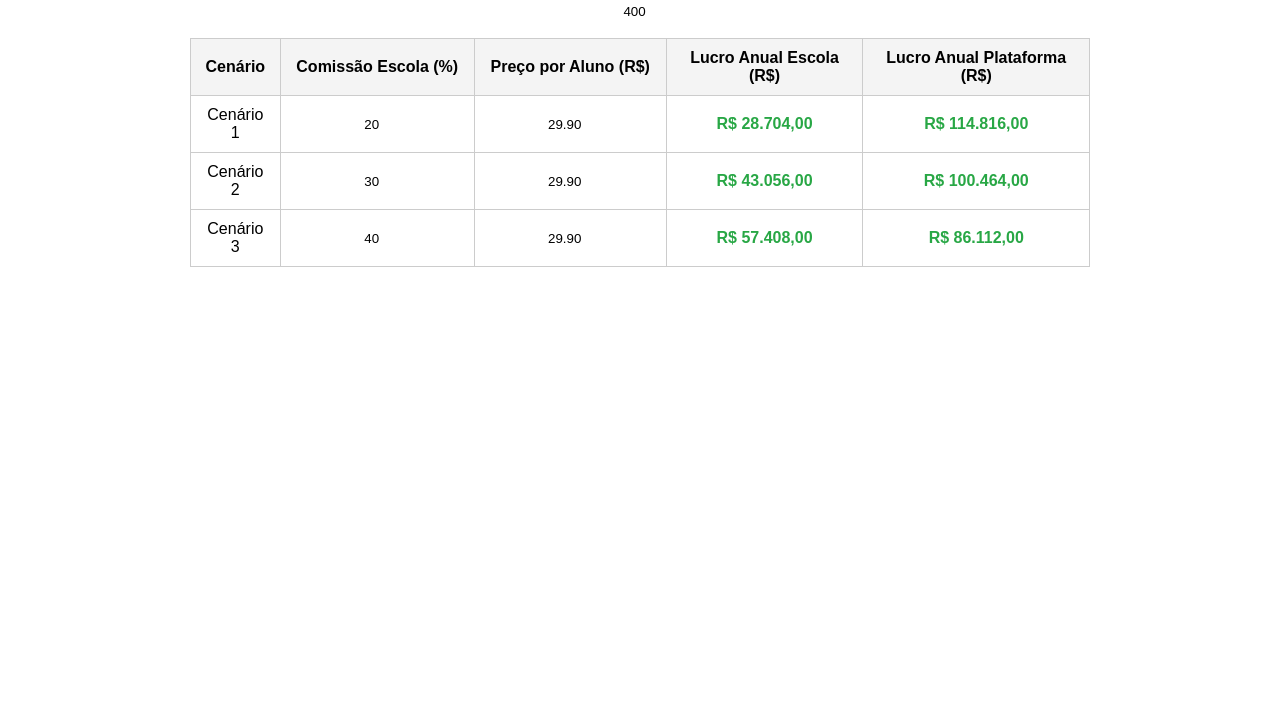
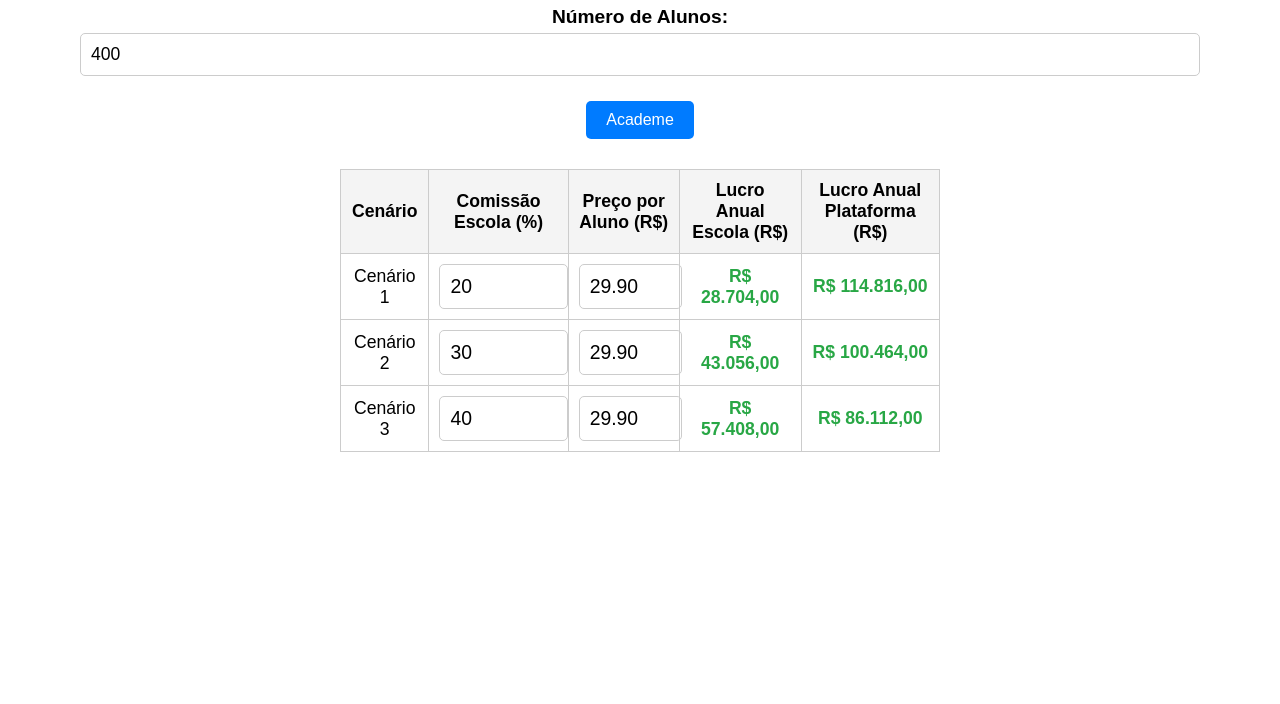
Before and after one commit to Academe33/Calculadora-Escolas, a plain HTML site: page index.html in a window 1280 px wide. Shown: the part 96-800 px from the top of the page. Drawn offline with Linux system fonts and the light colour scheme.

Commit message:
Update index.html

```diff
--- a/index.html
+++ b/index.html
@@ -8,33 +8,83 @@
     body {
       font-family: Arial, sans-serif;
       margin: 20px;
+      padding: 0;
+    }
+    .container {
+      display: flex;
+      flex-direction: column;
+      justify-content: center;
+      align-items: center;
+      max-width: 100%;
+      padding: 10px;
+    }
+    h1 {
+      text-align: center;
+      font-size: 1.8em;
+      margin-bottom: 20px;
+    }
+    .form-group {
+      margin-bottom: 15px;
+      width: 100%;
+    }
+    label {
+      display: block;
+      font-weight: bold;
+      margin-bottom: 5px;
+      font-size: 1.2em;
+      text-align: center;
+    }
+    input {
+      width: 90%;
+      padding: 10px;
+      font-size: 1.1em;
+      border-radius: 5px;
+      border: 1px solid #ccc;
+      margin: 0 auto;
+      display: block;
     }
     table {
       width: 100%;
+      max-width: 600px;
       border-collapse: collapse;
-      margin-bottom: 20px;
+      margin: 20px auto;
     }
     th, td {
       border: 1px solid #ccc;
       padding: 10px;
       text-align: center;
+      font-size: 1.1em;
     }
     th {
       background-color: #f4f4f4;
-    }
-    input {
-      width: 100%;
-      text-align: center;
-      border: none;
-      background: transparent;
     }
     .total {
       font-weight: bold;
       color: #28a745;
     }
-    .container {
-      max-width: 900px;
-      margin: 0 auto;
+    .toggle-btn {
+      margin: 10px;
+      padding: 10px 20px;
+      background-color: #007bff;
+      color: white;
+      border: none;
+      border-radius: 5px;
+      font-size: 1em;
+      cursor: pointer;
+    }
+    .toggle-btn:hover {
+      background-color: #0056b3;
+    }
+    @media (max-width: 768px) {
+      input {
+        width: 100%;
+      }
+      th, td {
+        font-size: 1em;
+      }
+      h1 {
+        font-size: 1.5em;
+      }
     }
   </style>
 </head>
@@ -44,8 +94,13 @@
   <h1>Calculadora de Comissionamento - Simulação de Cenários</h1>
 
   <!-- Número de alunos -->
-  <label for="numAlunos">Número de Alunos:</label>
-  <input type="number" id="numAlunos" value="400"><br><br>
+  <div class="form-group">
+    <label for="numAlunos">Número de Alunos:</label>
+    <input type="number" id="numAlunos" value="400">
+  </div>
+
+  <!-- Botão para esconder/mostrar coluna -->
+  <button class="toggle-btn" onclick="toggleColumn()">Academe</button>
 
   <table id="scenarioTable">
     <thead>
@@ -54,7 +109,7 @@
         <th>Comissão Escola (%)</th>
         <th>Preço por Aluno (R$)</th>
         <th>Lucro Anual Escola (R$)</th>
-        <th>Lucro Anual Plataforma (R$)</th>
+        <th class="lucroPlataformaHeader">Lucro Anual Plataforma (R$)</th>
       </tr>
     </thead>
     <tbody>
@@ -64,7 +119,7 @@
         <td><input type="number" id="comissaoEscola1" value="20"></td>
         <td><input type="number" id="precoAluno1" value="29.90"></td>
         <td class="total" id="lucroEscola1">R$ 0,00</td>
-        <td class="total" id="lucroPlataforma1">R$ 0,00</td>
+        <td class="total lucroPlataforma">R$ 0,00</td>
       </tr>
 
       <!-- Cenário 2 -->
@@ -73,7 +128,7 @@
         <td><input type="number" id="comissaoEscola2" value="30"></td>
         <td><input type="number" id="precoAluno2" value="29.90"></td>
         <td class="total" id="lucroEscola2">R$ 0,00</td>
-        <td class="total" id="lucroPlataforma2">R$ 0,00</td>
+        <td class="total lucroPlataforma">R$ 0,00</td>
       </tr>
 
       <!-- Cenário 3 -->
@@ -82,7 +137,7 @@
         <td><input type="number" id="comissaoEscola3" value="40"></td>
         <td><input type="number" id="precoAluno3" value="29.90"></td>
         <td class="total" id="lucroEscola3">R$ 0,00</td>
-        <td class="total" id="lucroPlataforma3">R$ 0,00</td>
+        <td class="total lucroPlataforma">R$ 0,00</td>
       </tr>
     </tbody>
   </table>
@@ -91,8 +146,6 @@
 <script>
   function calcularLucros() {
     const numAlunos = parseFloat(document.getElementById('numAlunos').value);
-
-    // Preço padrão por aluno
     const meses = 12;
 
     // Cenário 1
@@ -102,7 +155,7 @@
     let valorPlataforma1 = precoAluno1 - valorEscola1;
 
     document.getElementById('lucroEscola1').textContent = 'R$ ' + (valorEscola1 * numAlunos * meses).toLocaleString('pt-BR', {minimumFractionDigits: 2});
-    document.getElementById('lucroPlataforma1').textContent = 'R$ ' + (valorPlataforma1 * numAlunos * meses).toLocaleString('pt-BR', {minimumFractionDigits: 2});
+    document.querySelectorAll('.lucroPlataforma')[0].textContent = 'R$ ' + (valorPlataforma1 * numAlunos * meses).toLocaleString('pt-BR', {minimumFractionDigits: 2});
 
     // Cenário 2
     let comissaoEscola2 = parseFloat(document.getElementById('comissaoEscola2').value) / 100;
@@ -111,7 +164,7 @@
     let valorPlataforma2 = precoAluno2 - valorEscola2;
 
     document.getElementById('lucroEscola2').textContent = 'R$ ' + (valorEscola2 * numAlunos * meses).toLocaleString('pt-BR', {minimumFractionDigits: 2});
-    document.getElementById('lucroPlataforma2').textContent = 'R$ ' + (valorPlataforma2 * numAlunos * meses).toLocaleString('pt-BR', {minimumFractionDigits: 2});
+    document.querySelectorAll('.lucroPlataforma')[1].textContent = 'R$ ' + (valorPlataforma2 * numAlunos * meses).toLocaleString('pt-BR', {minimumFractionDigits: 2});
 
     // Cenário 3
     let comissaoEscola3 = parseFloat(document.getElementById('comissaoEscola3').value) / 100;
@@ -120,7 +173,7 @@
     let valorPlataforma3 = precoAluno3 - valorEscola3;
 
     document.getElementById('lucroEscola3').textContent = 'R$ ' + (valorEscola3 * numAlunos * meses).toLocaleString('pt-BR', {minimumFractionDigits: 2});
-    document.getElementById('lucroPlataforma3').textContent = 'R$ ' + (valorPlataforma3 * numAlunos * meses).toLocaleString('pt-BR', {minimumFractionDigits: 2});
+    document.querySelectorAll('.lucroPlataforma')[2].textContent = 'R$ ' + (valorPlataforma3 * numAlunos * meses).toLocaleString('pt-BR', {minimumFractionDigits: 2});
   }
 
   document.querySelectorAll('input').forEach(input => {
@@ -128,6 +181,17 @@
   });
 
   calcularLucros(); // Call initially to calculate results
+
+  function toggleColumn() {
+    const platformCols = document.querySelectorAll('.lucroPlataforma, .lucroPlataformaHeader');
+    platformCols.forEach(col => {
+      if (col.style.display === 'none') {
+        col.style.display = '';
+      } else {
+        col.style.display = 'none';
+      }
+    });
+  }
 </script>
 
 </body>
```
